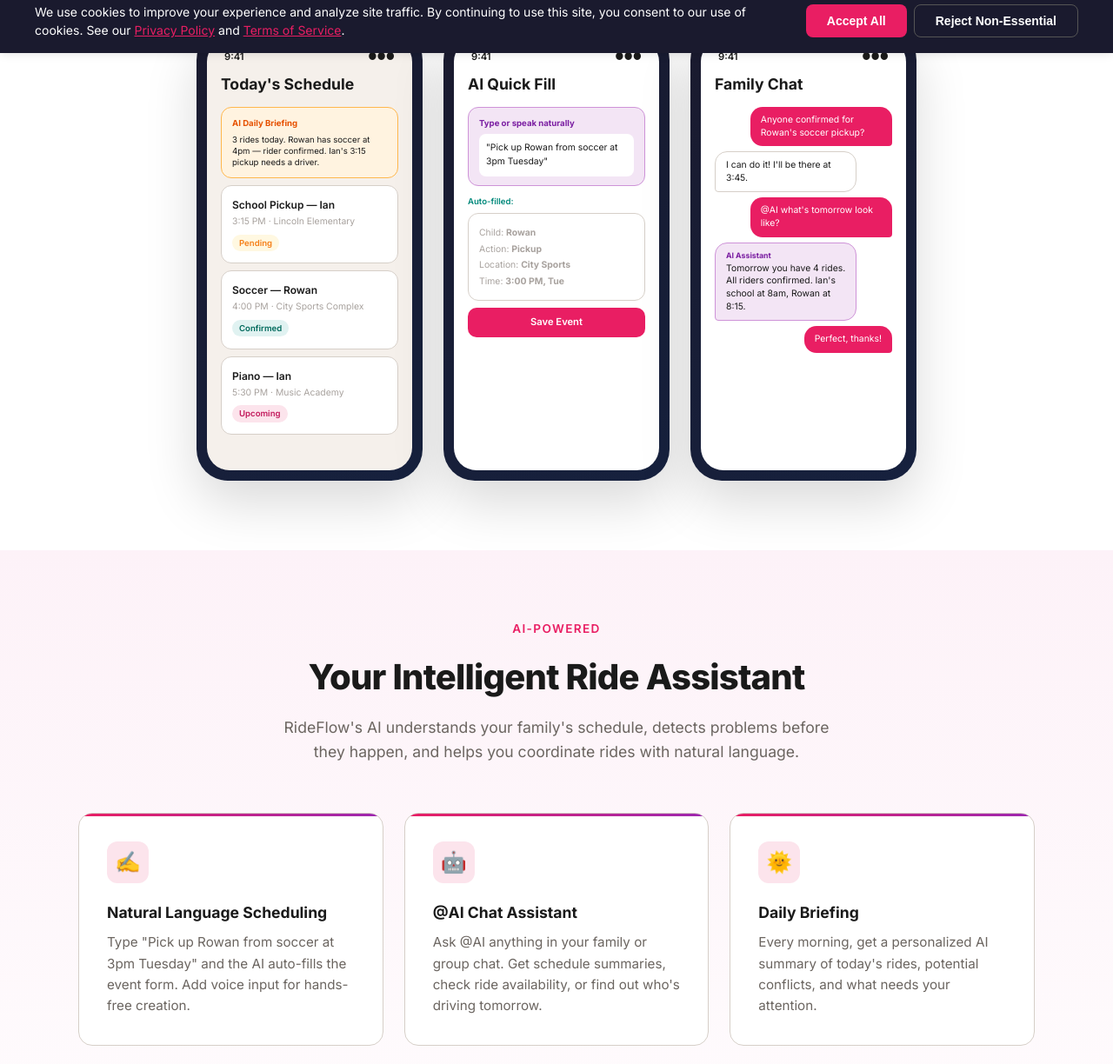
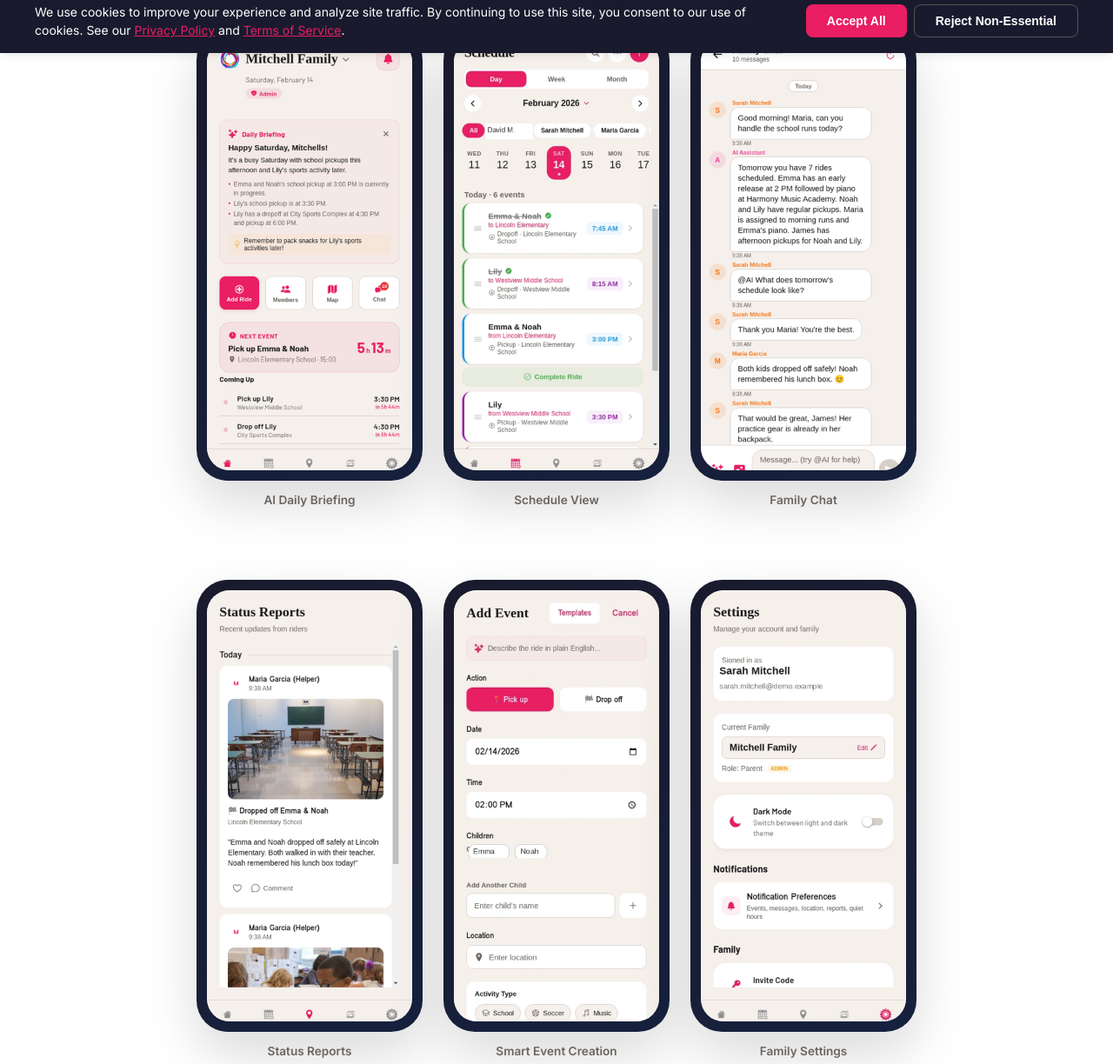
Before and after one commit to joonlim-official/rideflow-website, a plain HTML site: page index.html in a window 1280 px wide. Shown: the part 739-1963 px from the top of the page at 87% size. Drawn offline with Linux system fonts and the light colour scheme.

Commit message:
Update app preview with real demo screenshots
- Replace hand-coded CSS phone mockups with actual app screenshots
- Add 6 screenshots in phone frames: Home, Schedule, Chat, Status, Add Event, Settings
- All screenshots use demo family data (Mitchell Family) with fictional names
- Update all text references from real names to demo names (Emma, Noah, Lily)
- Add second row of screenshots for Status Reports, Event Creation, and Settings
- Add phone-label styling for captions under each device frame

```diff
--- a/index.html
+++ b/index.html
@@ -151,6 +151,7 @@
       border-radius: 36px;
       padding: 12px;
       box-shadow: 0 25px 60px rgba(0,0,0,0.15);
+      flex-shrink: 0;
     }
     .phone-screen {
       width: 100%; height: 100%;
@@ -159,6 +160,12 @@
       overflow: hidden;
       display: flex; flex-direction: column;
     }
+    .phone-screen img {
+      width: 100%; height: 100%;
+      object-fit: cover;
+      object-position: top;
+      border-radius: 26px;
+    }
     .phone-screen.white-bg { background: white; }
     .phone-status-bar {
       display: flex; justify-content: space-between; align-items: center;
@@ -166,6 +173,10 @@
     }
     .phone-content { flex: 1; padding: 0 16px 16px; overflow: hidden; }
     .phone-content h3 { font-size: 1.1rem; font-weight: 700; margin-bottom: 12px; }
+    .phone-label {
+      text-align: center; margin-top: 12px;
+      font-size: 0.85rem; font-weight: 600; color: var(--text-secondary);
+    }
 
     .mini-card {
       background: white; border-radius: 12px;
@@ -415,7 +426,7 @@
         <span class="gradient">Intelligently Coordinated</span>
       </h1>
       <p>
-        RideFlow uses AI to help families schedule rides, coordinate with riders, and keep everyone safe. Just say "Pick up Rowan from soccer at 3pm" and the AI handles the rest.
+        RideFlow uses AI to help families schedule rides, coordinate with riders, and keep everyone safe. Just say "Pick up Emma from soccer at 3pm" and the AI handles the rest.
       </p>
       <div class="hero-buttons">
         <a href="#download" class="btn-primary">
@@ -446,84 +457,57 @@
 
   <!-- App Preview -->
   <section class="app-preview">
-    <!-- Phone 1: Home with AI Briefing -->
+    <div>
       <div class="phone-frame">
         <div class="phone-screen">
-        <div class="phone-status-bar">
-          <span>9:41</span>
-          <span>&#9679;&#9679;&#9679;</span>
-        </div>
-        <div class="phone-content">
-          <h3>Today's Schedule</h3>
-          <div class="ai-card">
-            <div class="ai-label">AI Daily Briefing</div>
-            <div class="ai-text">3 rides today. Rowan has soccer at 4pm &mdash; rider confirmed. Ian's 3:15 pickup needs a driver.</div>
-          </div>
-          <div class="mini-card">
-            <div class="mc-title">School Pickup &mdash; Ian</div>
-            <div class="mc-sub">3:15 PM &middot; Lincoln Elementary</div>
-            <span class="mc-badge badge-amber">Pending</span>
-          </div>
-          <div class="mini-card">
-            <div class="mc-title">Soccer &mdash; Rowan</div>
-            <div class="mc-sub">4:00 PM &middot; City Sports Complex</div>
-            <span class="mc-badge badge-green">Confirmed</span>
-          </div>
-          <div class="mini-card">
-            <div class="mc-title">Piano &mdash; Ian</div>
-            <div class="mc-sub">5:30 PM &middot; Music Academy</div>
-            <span class="mc-badge badge-pink">Upcoming</span>
+          <img src="screenshots/raw_home.png" alt="RideFlow Home Screen with AI Daily Briefing" loading="lazy">
         </div>
       </div>
+      <div class="phone-label">AI Daily Briefing</div>
+    </div>
+    <div>
+      <div class="phone-frame">
+        <div class="phone-screen">
+          <img src="screenshots/raw_schedule.png" alt="RideFlow Schedule View" loading="lazy">
         </div>
       </div>
-
-    <!-- Phone 2: AI Quick Fill -->
+      <div class="phone-label">Schedule View</div>
+    </div>
+    <div>
       <div class="phone-frame">
-      <div class="phone-screen white-bg">
-        <div class="phone-status-bar">
-          <span>9:41</span>
-          <span>&#9679;&#9679;&#9679;</span>
-        </div>
-        <div class="phone-content">
-          <h3>AI Quick Fill</h3>
-          <div style="background: #F3E5F5; border: 1px solid #CE93D8; border-radius: 12px; padding: 10px 12px; margin-bottom: 10px;">
-            <div style="font-size: 0.6rem; font-weight: 700; color: #7B1FA2; margin-bottom: 4px;">Type or speak naturally</div>
-            <div style="background: white; border-radius: 8px; padding: 8px; font-size: 0.65rem; color: var(--text);">"Pick up Rowan from soccer at 3pm Tuesday"</div>
-          </div>
-          <div style="font-size: 0.6rem; font-weight: 600; color: var(--success); margin-bottom: 6px;">Auto-filled:</div>
-          <div class="mini-card">
-            <div class="mc-sub">Child: <strong>Rowan</strong></div>
-            <div class="mc-sub">Action: <strong>Pickup</strong></div>
-            <div class="mc-sub">Location: <strong>City Sports</strong></div>
-            <div class="mc-sub">Time: <strong>3:00 PM, Tue</strong></div>
-          </div>
-          <div style="background: var(--primary); color: white; text-align: center; padding: 8px; border-radius: 10px; font-size: 0.7rem; font-weight: 600; margin-top: 8px;">Save Event</div>
+        <div class="phone-screen">
+          <img src="screenshots/raw_family_chat.png" alt="RideFlow Family Chat with @AI" loading="lazy">
         </div>
       </div>
+      <div class="phone-label">Family Chat</div>
     </div>
+  </section>
 
-    <!-- Phone 3: Chat with @AI -->
+  <!-- More Screenshots -->
+  <section class="app-preview" style="padding-top: 0;">
+    <div>
       <div class="phone-frame">
-      <div class="phone-screen white-bg">
-        <div class="phone-status-bar">
-          <span>9:41</span>
-          <span>&#9679;&#9679;&#9679;</span>
-        </div>
-        <div class="phone-content">
-          <h3>Family Chat</h3>
-          <div class="mini-chat">
-            <div class="chat-bubble chat-sent">Anyone confirmed for Rowan's soccer pickup?</div>
-            <div class="chat-bubble chat-received">I can do it! I'll be there at 3:45.</div>
-            <div class="chat-bubble chat-sent">@AI what's tomorrow look like?</div>
-            <div class="chat-bubble chat-ai">
-              <div class="ai-name">AI Assistant</div>
-              Tomorrow you have 4 rides. All riders confirmed. Ian's school at 8am, Rowan at 8:15.
-            </div>
-            <div class="chat-bubble chat-sent">Perfect, thanks!</div>
+        <div class="phone-screen">
+          <img src="screenshots/raw_status.png" alt="RideFlow Status Reports" loading="lazy">
         </div>
       </div>
+      <div class="phone-label">Status Reports</div>
     </div>
+    <div>
+      <div class="phone-frame">
+        <div class="phone-screen">
+          <img src="screenshots/raw_add_event.png" alt="RideFlow Smart Event Creation" loading="lazy">
+        </div>
+      </div>
+      <div class="phone-label">Smart Event Creation</div>
+    </div>
+    <div>
+      <div class="phone-frame">
+        <div class="phone-screen">
+          <img src="screenshots/raw_settings.png" alt="RideFlow Family Settings" loading="lazy">
+        </div>
+      </div>
+      <div class="phone-label">Family Settings</div>
     </div>
   </section>
 
@@ -539,7 +523,7 @@
         <div class="ai-feature-card">
           <div class="ai-icon">&#9997;</div>
           <h3>Natural Language Scheduling</h3>
-          <p>Type "Pick up Rowan from soccer at 3pm Tuesday" and the AI auto-fills the event form. Add voice input for hands-free creation.</p>
+          <p>Type "Pick up Emma from soccer at 3pm Tuesday" and the AI auto-fills the event form. Add voice input for hands-free creation.</p>
         </div>
         <div class="ai-feature-card">
           <div class="ai-icon">&#129302;</div>
@@ -630,7 +614,7 @@
         <div class="step">
           <div class="step-number">2</div>
           <h3>Add Your Schedule</h3>
-          <p>Type naturally or use voice input. Say "Pick up Rowan from soccer at 3pm" and the AI creates the event.</p>
+          <p>Type naturally or use voice input. Say "Pick up Emma from soccer at 3pm" and the AI creates the event.</p>
         </div>
         <div class="step">
           <div class="step-number">3</div>
```
Also changed, not shown: screenshots/raw_add_event.png (added), screenshots/raw_family_chat.png (added), screenshots/raw_home.png (added), screenshots/raw_media.png (added), screenshots/raw_messages.png (added), screenshots/raw_schedule.png (added), screenshots/raw_settings.png (added), screenshots/raw_status.png (added). Lines whose indentation alone changed are shown as unchanged.
